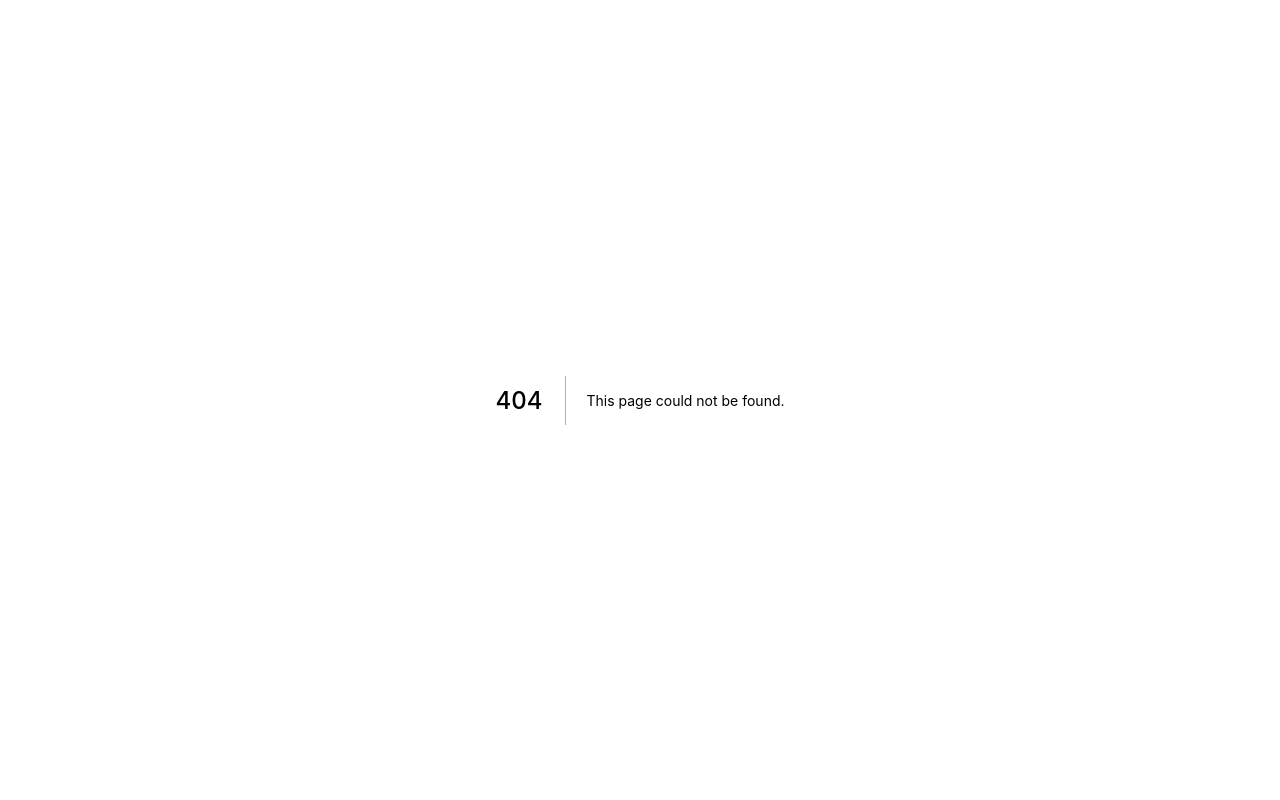
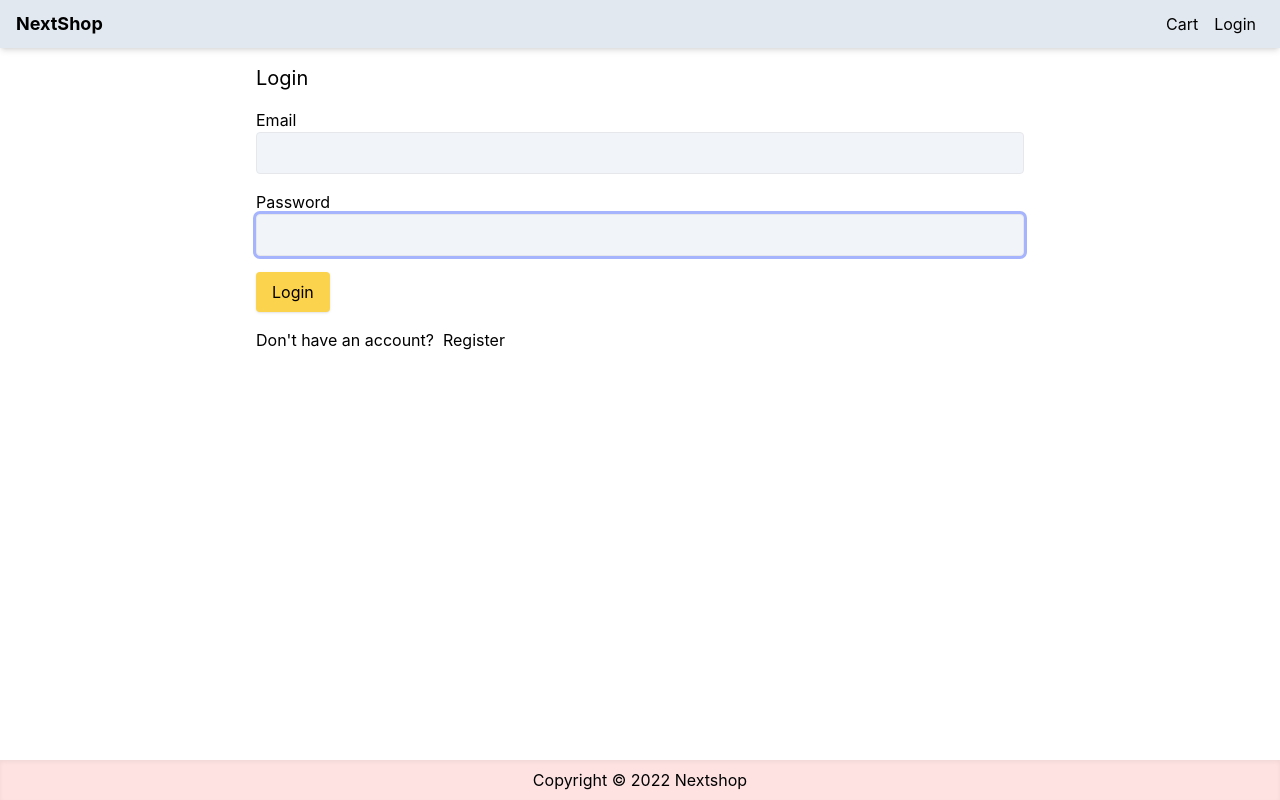
Before and after one commit to JBUkim/NextShop, a Next.js app: page /login in a window 1280 px wide. Before the commit this address had no page. Built offline with nearby package versions, Linux system fonts and the light colour scheme.

Commit message:
9-CreateLoginForm

```diff
--- a/package.json
+++ b/package.json
@@ -13,7 +13,8 @@
     "js-cookie": "^3.0.1",
     "next": "12.3.1",
     "react": "18.2.0",
-    "react-dom": "18.2.0"
+    "react-dom": "18.2.0",
+    "react-hook-form": "^7.37.0"
   },
   "devDependencies": {
     "autoprefixer": "^10.4.12",
--- a/pages/cart.js
+++ b/pages/cart.js
@@ -96,7 +96,7 @@
               </li>
               <li>
                 <button
-                  onClick={() => router.push('/shipping')}
+                  onClick={() => router.push('login?redirect=/shipping')}
                   className="primary-button w -full"
                 >
                   Check Out
--- /dev/null
+++ b/pages/login.js
@@ -0,0 +1,59 @@
+import Link from 'next/link'
+import Layout from '../components/Layout'
+import { useForm } from 'react-hook-form'
+
+export default function LoginScreen() {
+  const {
+    handleSubmit,
+    register,
+    formState: { errors },
+  } = useForm()
+  const submitHandler = ({ email, password }) => {
+    console.log(email, password)
+  }
+  return (
+    <Layout title="Login">
+      <form className="mx-auto max-w-screen-md"
+      onSubmit={handleSubmit(submitHandler)}>
+
+        <h1 className="mb-4 text-xl">Login </h1>
+        <div className="mb-4">
+          <label htmlFor="email">Email</label>
+          <input type="email"
+            {...register('email', {
+              required: 'Please enter email',
+              pattern: {
+                value: /^[a-zA-Z0-9_.+-]+@[a-zA-Z0-9-]+.[a-zA-Z0-9-.]+$/i,
+                message: 'Please enter valid email',
+              },
+            })}
+            className="w-full" id="email" autoFocus />
+            {errors.email && (
+              <div className="text-red-500">{errors.email.message}</div>
+              )}
+
+        </div>
+        <div className="mb-4">
+          <label htmlFor="password">Password</label>
+          <input type="password"
+          {...register('password', {
+            required: 'Please enter password',
+            minLength: { value: 3, message: 'password is more than 3 chars' },
+              })}
+            className="w-full" id="password" autoFocus />
+              {errors.password && (
+              <div className="text-red-500 ">{errors.password.message}</div>
+                )}
+
+        </div>
+        <div className="mb-4">
+          <button className="primary-button">Login</button>
+          </div>
+          <div className="mb-4">
+            Don&apos;t have an account? &nbsp;
+            <Link href="register">Register</Link>
+            </div>
+      </form>
+    </Layout>
+  )
+}
--- a/styles/globals.css
+++ b/styles/globals.css
@@ -36,3 +36,9 @@
 .primary-button {
     @apply rounded bg-amber-300 py-2 px-4 shadow outline-none hover:bg-amber-400 active:bg-amber-500;
   }
+
+input,
+select,
+textarea {
+@apply rounded border p-2 outline-none ring-indigo-300 focus:ring bg-slate-100;
+}
```
Also changed, not shown: 1 other file (tests, documents, lock files or other folders).
